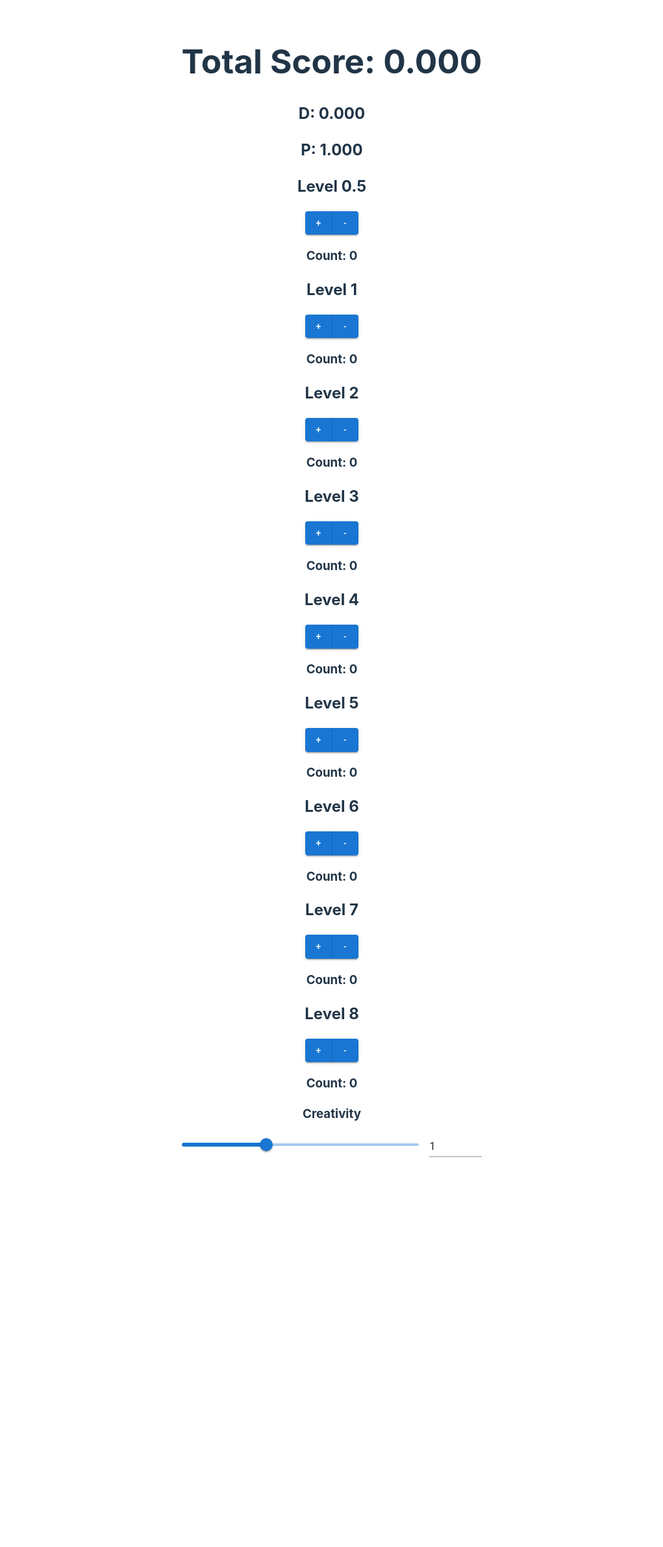
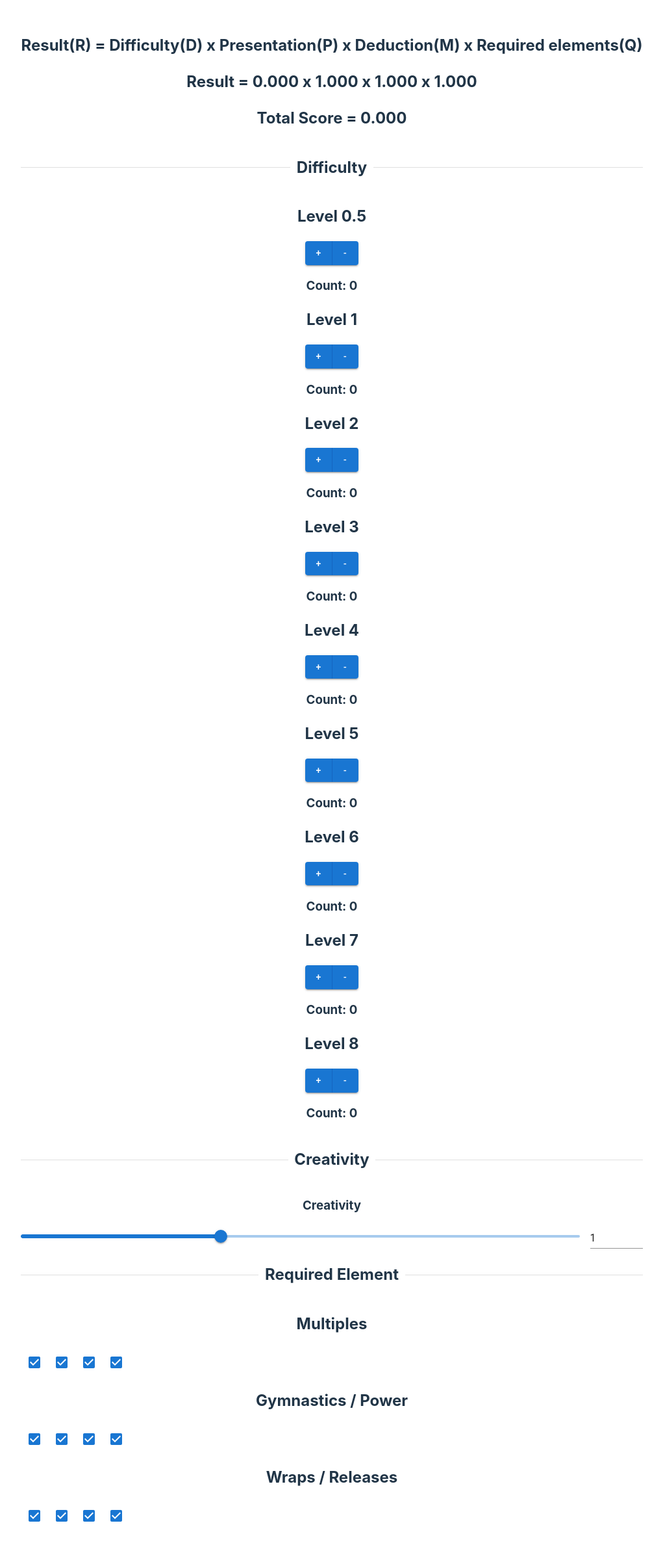
Before and after one commit to chocomilk1029/skipping-cal, a React (Vite) app: page / in a window 1280 px wide. Shown: the top 2380 px of the page at 65% size, without its empty margins (129-1150 px from the left). Before the commit the page ends 1814 px from the top, so only its background shows below. Built offline with nearby package versions, Linux system fonts and the light colour scheme.

Commit message:
add require element to main page

```diff
--- a/src/App.tsx
+++ b/src/App.tsx
@@ -2,6 +2,8 @@ import React, { useState } from 'react'
 import './App.css'
 import { Difficulty } from "./class/Difficulty.tsx";
 import { CreativitySlider } from "./components/CreativityButton.tsx";
+import { RequirementElement } from "./class/RequirementElement.tsx";
+import { Divider } from "@mui/material";
 
 function App()
 {
@@ -15,22 +17,33 @@ function App()
     // Here will establish the data storage first
     const [difficulty, setDifficulty] = useState<number>( 0 );
     const [creativity, setCreativity] = useState<number>( 1 );
-    const [requireElement, setRequireElement] = useState<number>( 0 );
+    const [requireElement, setRequireElement] = useState<number>( 1 );
 
     // loop through the list and create the difficulty list
 
     return (
         <>
-            <h1> Total Score: { (difficulty * creativity).toFixed( 3 ) }</h1>
-            <h2> D: { difficulty.toFixed( 3 ) }</h2>
-            <h2> P: { creativity.toFixed( 3 ) }</h2>
-
-
+            <h2> Result(R) = Difficulty(D) x Presentation(P) x Deduction(M) x Required elements(Q) </h2>
+            <h2> Result = { difficulty.toFixed( 3 ) } x { creativity.toFixed( 3 ) } x 1.000
+                x { requireElement.toFixed( 3 ) } </h2>
+            <h2> Total Score = { (difficulty * creativity * requireElement).toFixed( 3 ) } </h2>
+            <Divider>
+                <h2>Difficulty</h2>
+            </Divider>
             <div key={ 'difficulty' }>
                 <Difficulty totalScore={ difficulty } setTotalScore={ setDifficulty }/>
             </div>
+            <Divider>
+                <h2>Creativity</h2>
+            </Divider>
             <div key="creativity">
                 <CreativitySlider value={ creativity } setValue={ setCreativity }/>
+            </div>
+            <Divider>
+                <h2>Required Element</h2>
+            </Divider>
+            <div key="requireElement">
+                <RequirementElement totalScore={ requireElement } setScore={ setRequireElement }/>
             </div>
         </>
     )
```
